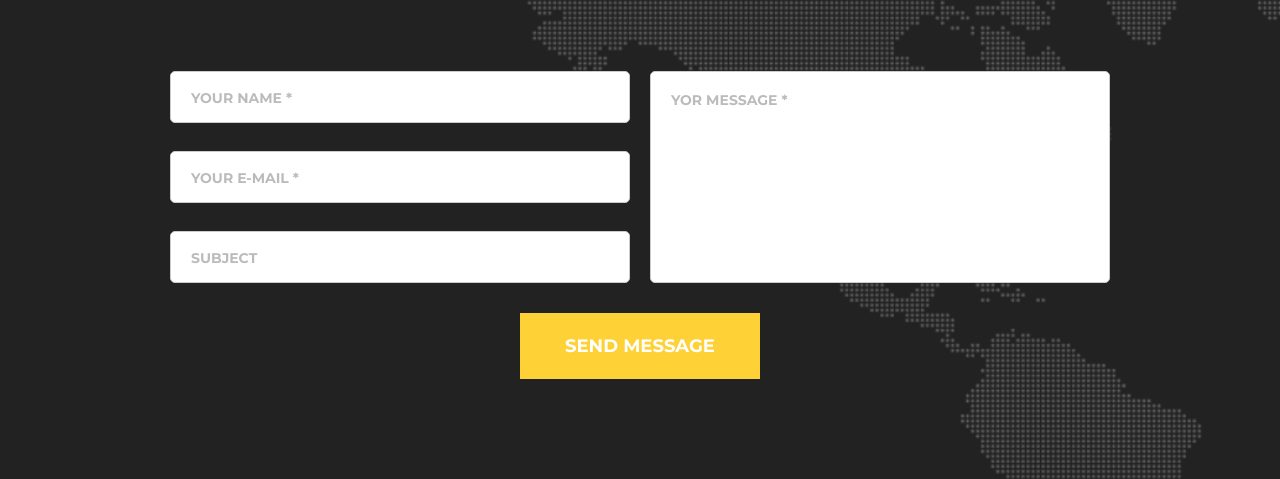
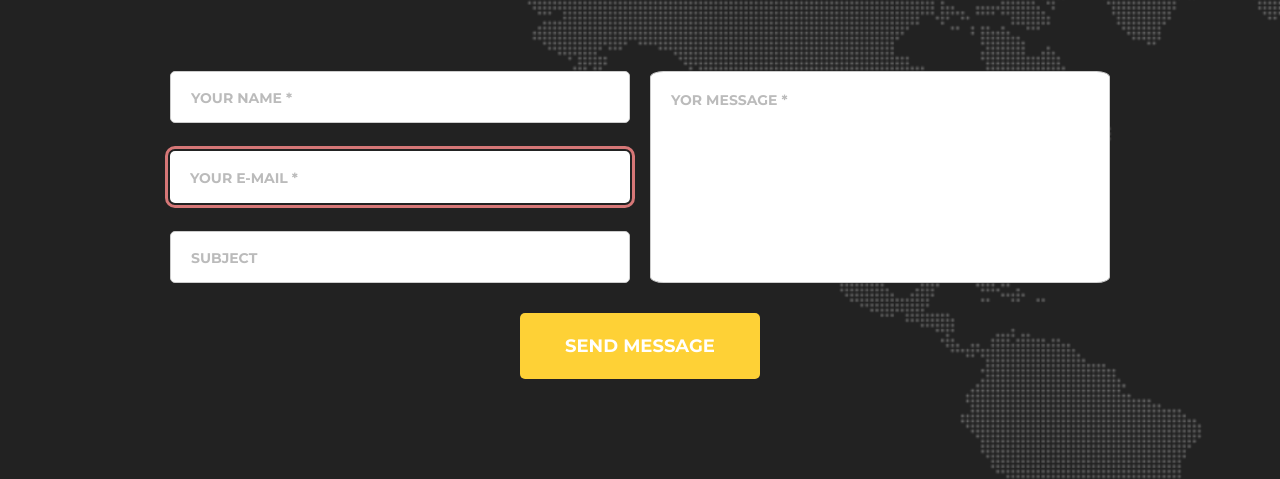
Before and after one commit to 503292/goit-fe-course, a plain HTML site: page module-07/index.html in a window 1280 px wide. Shown: the part 800-1279 px from the top of the page. Drawn offline with Linux system fonts and the light colour scheme.

```diff
--- a/module-07/css/styles.css
+++ b/module-07/css/styles.css
@@ -285,6 +285,7 @@
   background-repeat: no-repeat;
   /* background-position: 0 0; */
   background-size: contain;
+  /* background-attachment: fixed; */
 }
 
 .wrap-contact {
@@ -340,7 +341,7 @@
 height: 100%;
 width: 100%;
 border: 1px solid #ccc;
-border-radius: 5px;
+border-radius: 3%;
 resize: none;
 outline-offset: 2px;
 }
@@ -351,7 +352,7 @@
   margin: 0 auto;
   border: none;
   outline: none;
-  border-radius: -5px;
+  border-radius: 5px;
   background-color: #fed136;
   color: #fff;
   font-size: 18px;
--- a/module-07/index.html
+++ b/module-07/index.html
@@ -92,6 +92,7 @@
                 class="contact-input"
                 placeholder="Your E-mail *"
                 required
+                autofocus
               />
               <input
                 type="text"
```
